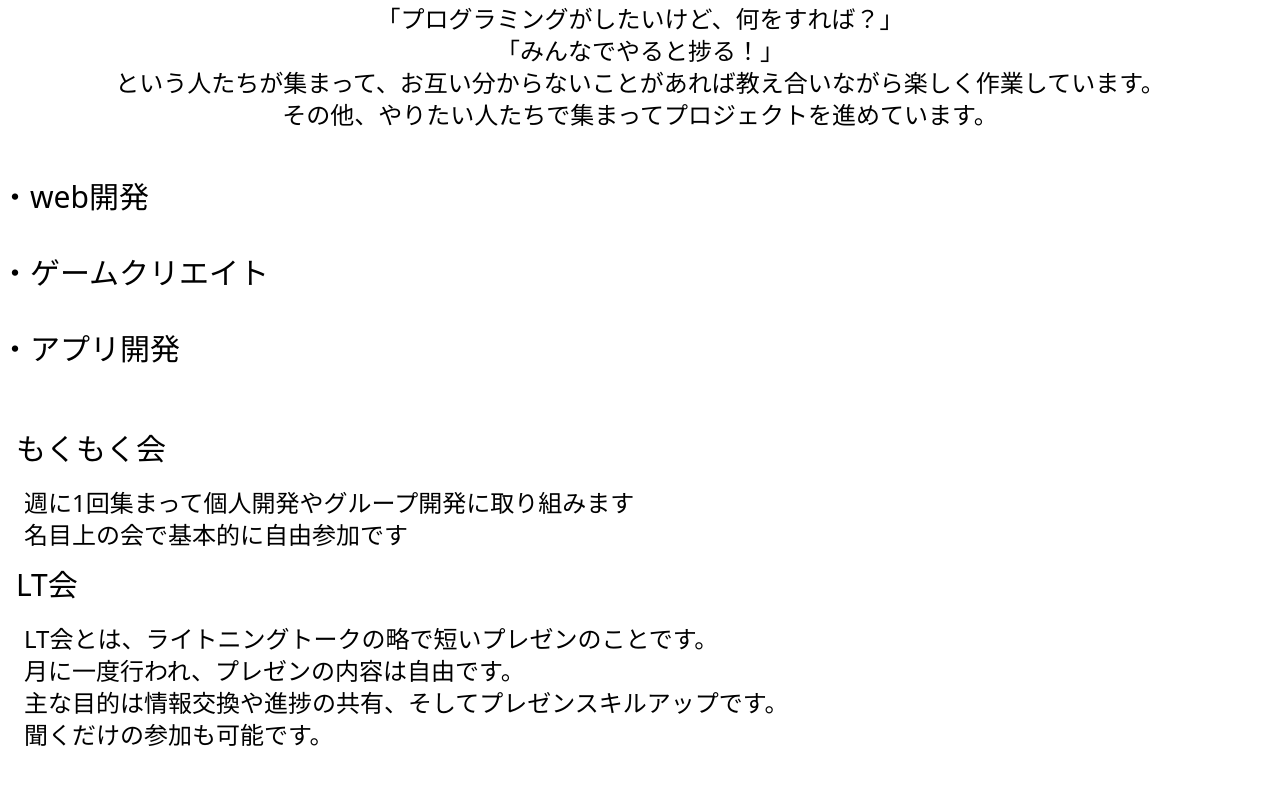
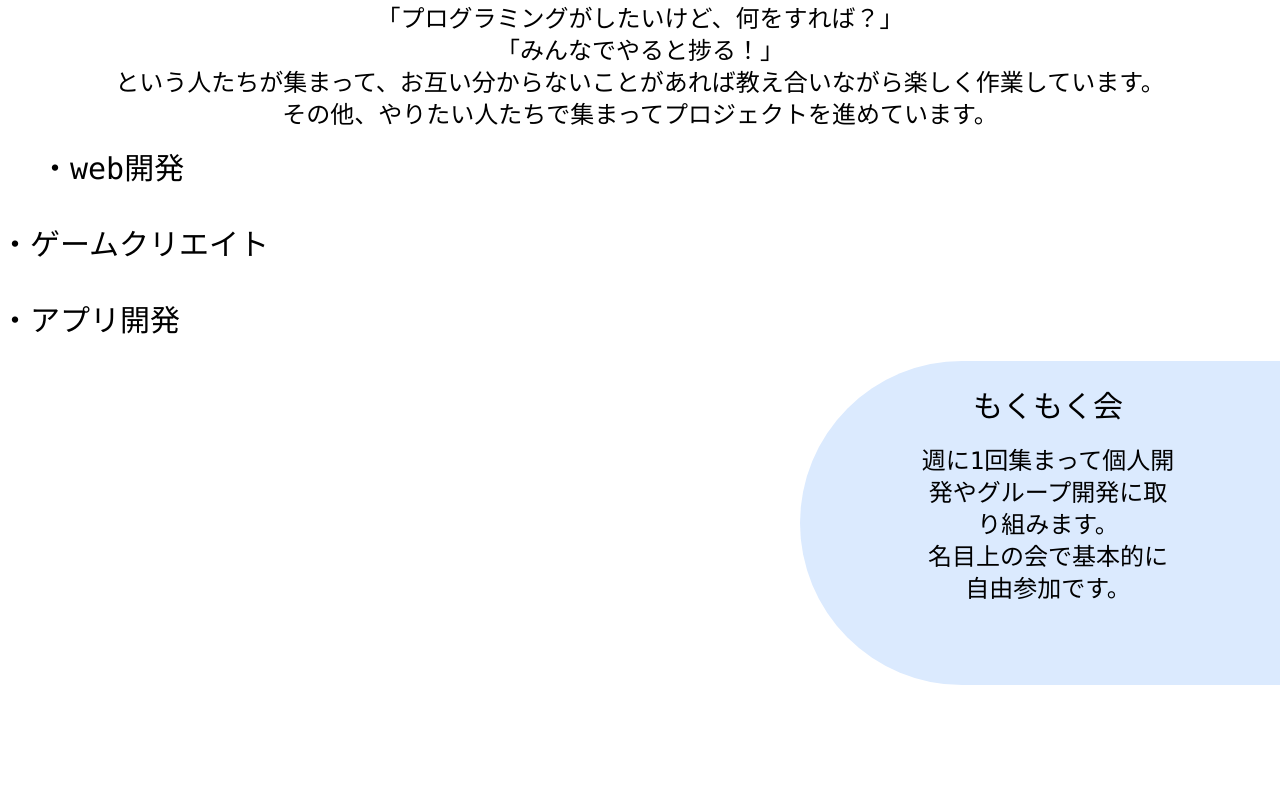
Before and after one commit to kyutech-programming-club/official-site, a Next.js app: page /home in a window 1280 px wide. Shown: the part 541-1340 px from the top of the page. Before the commit the page ends 1308 px from the top, so only its background shows below. Built offline with nearby package versions, Linux system fonts and the light colour scheme.

Commit message:
add sentence

```diff
--- a/src/pages/home.tsx
+++ b/src/pages/home.tsx
@@ -6,6 +6,7 @@ const Home = () => {
     <>
       <Header />
 
+      <div className="font-mono">
         <div className="text-center text-6xl py-20">独学で何でもできる！</div>
         <div className="text-center text-3xl py-5 ">活動内容</div>
         <div className="text-center text-2xl px-5 ">
@@ -19,26 +20,27 @@ const Home = () => {
           <p>その他、やりたい人たちで集まってプロジェクトを進めています。</p>
         </div>
 
-      <div className="text-start text-3xl py-7 ">
+        <div className="text-3xl">
           <div className="inline-brock">
-          <p className="container"></p>
-          <p className="py-5 pl-15">・web開発</p>
+            <p className="container mx-aut"></p>
+            <p className="py-5 pl-10">・web開発</p>
           </div>
+
           <p className="py-5 pl-15">・ゲームクリエイト</p>
           <p className="py-5 pl-15">・アプリ開発</p>
         </div>
 
-      <div className="rounded-full m-4">
-        <div className="text-3xl mb-5">もくもく会</div>
-        <div className="text-2xl mx-2">
-          <p>週に1回集まって個人開発やグループ開発に取り組みます</p>
-          <p>名目上の会で基本的に自由参加です</p>
+        <div className="rounded-l-full relative">
+          <div className="text-center text-3xl my-5 abusolute">もくもく会</div>
+          <div className="text-center text-2xl mx-2 abusolute">
+            <p>週に1回集まって個人開発やグループ開発に取り組みます。</p>
+            <p>名目上の会で基本的に自由参加です。</p>
           </div>
         </div>
 
-      <div className="rounded-full m-4">
-        <div className="text-3xl mb-5">LT会</div>
-        <div className="text-2xl mx-2">
+        <div className="rounded-r-full relative">
+          <div className="text-center text-3xl my-5">LT会</div>
+          <div className="text-center  text-2xl mx-2">
             <p>LT会とは、ライトニングトークの略で短いプレゼンのことです。</p>
             <p>月に一度行われ、プレゼンの内容は自由です。</p>
             <p>
@@ -47,6 +49,17 @@ const Home = () => {
             <p>聞くだけの参加も可能です。</p>
           </div>
         </div>
+
+        <div className="rounded-l-full relative">
+          <div className="text-center text-3xl my-5">ハッカソン</div>
+          <div className="text-center text-2xl mx-2">
+            <p>
+              ハッカソン(Hackathon)とはハック(Hack)とマラソン(Marathon)を合わせた混成語です。
+            </p>
+            <p>限られた時間で企画、開発、発表までを行い、成果を競います。</p>
+          </div>
+        </div>
+      </div>
     </>
   );
 };
```
Lines whose indentation alone changed are shown as unchanged.
